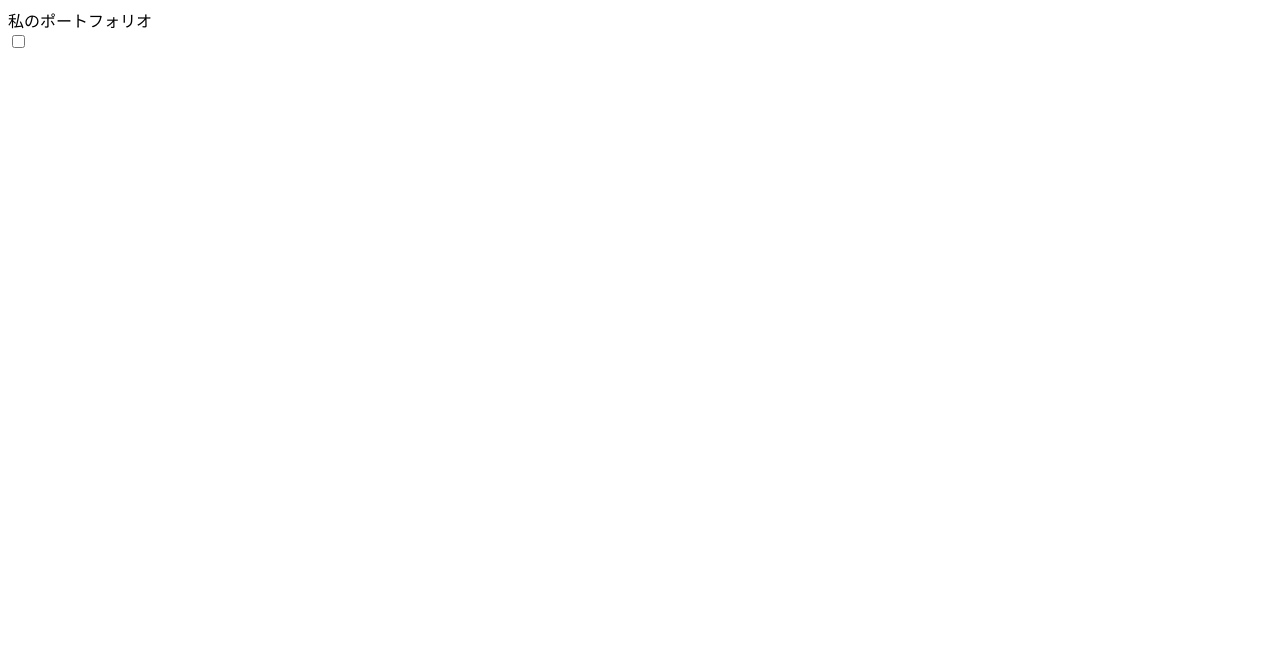
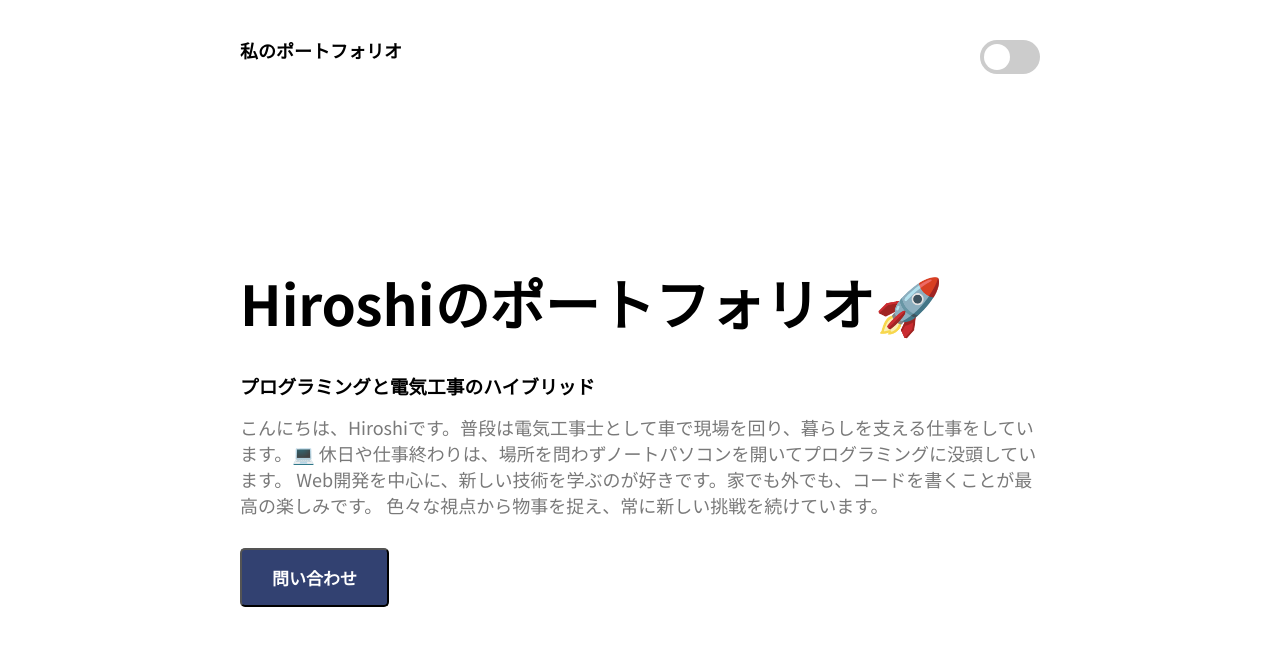
Before and after one commit to fujioka8700/nextjsApp, a Next.js app in the folder src/: page / in a window 1280 px wide. Shown: the top 646 px of the page. Built offline with nearby package versions, Linux system fonts and the light colour scheme.

Commit message:
Change to toggle switch.

```diff
--- a/src/src/app/globals.css
+++ b/src/src/app/globals.css
@@ -1,26 +1,87 @@
-/* @import 'tailwindcss';
+@import url('https://fonts.googleapis.com/css2?family=Noto+Sans+JP:wght@100;300;400;500;700&display=swap');
 
 :root {
-  --background: #ffffff;
-  --foreground: #171717;
+  --color-primary: #000;
+  --color-button: #324171;
+  --color-paragraph: #797979;
+  --color-button-text: rgb(255, 255, 255);
+  --color-background: #fff;
 }
 
-@theme inline {
-  --color-background: var(--background);
-  --color-foreground: var(--foreground);
-  --font-sans: var(--font-geist-sans);
-  --font-mono: var(--font-geist-mono);
-}
-
-@media (prefers-color-scheme: dark) {
-  :root {
-    --background: #0a0a0a;
-    --foreground: #ededed;
-  }
+body.dark-mode {
+  --color-primary: #fff;
+  --color-button: #32ed6a;
+  --color-paragraph: #8a8a8a;
+  --color-button-text: rgb(0, 0, 0);
+  --color-background: #22212b;
 }
 
 body {
-  background: var(--background);
-  color: var(--foreground);
-  font-family: Arial, Helvetica, sans-serif;
-} */
+  font-family: 'Noto Sans JP', sans-serif;
+  background-color: var(--color-background);
+  color: var(--color-primary);
+  font-size: 16px;
+  transition: background-color 0.3s ease, color 0.3s ease;
+}
+
+a {
+  color: var(--color-anchor);
+}
+
+h1,
+h3,
+p {
+  margin: 0;
+  padding: 0;
+}
+
+nav {
+  display: flex;
+  justify-content: space-between;
+}
+
+nav .title {
+  font-style: normal;
+  font-weight: bold;
+  font-size: 18px;
+  line-height: 21px;
+  color: var(--color-primary);
+}
+
+.container {
+  max-width: 800px;
+  margin: 0 auto;
+  margin-top: 2.5rem;
+}
+
+section .content {
+  display: flex;
+  flex-direction: column;
+  align-items: flex-start;
+  justify-content: center;
+  height: 90vh;
+}
+
+section .content h1 {
+  font-size: 55px;
+}
+
+section .content h3 {
+  padding: 30px 0px 15px 0px;
+}
+
+section .content p {
+  font-size: 18px;
+  color: var(--color-paragraph);
+}
+
+.content button {
+  margin-top: 30px;
+  background-color: var(--color-button);
+  border-radius: 5px;
+  color: var(--color-button-text);
+  padding: 15px 30px;
+  font-weight: bold;
+  font-size: 17px;
+  cursor: pointer;
+}
--- a/src/src/app/page.tsx
+++ b/src/src/app/page.tsx
@@ -1,4 +1,35 @@
+'use client';
+
+import { useState, useEffect } from 'react';
+import styles from './styles/toggle.module.css';
+
 export default function Home() {
+  const [isDarkMode, setIsDarkMode] = useState(false);
+
+  // localStorageから初期状態を読み込む
+  useEffect(() => {
+    const savedMode = localStorage.getItem('theme');
+    if (savedMode === 'dark') {
+      setIsDarkMode(true);
+      document.body.classList.add('dark-mode');
+    }
+  }, []);
+
+  // スイッチの切り替えハンドラー
+  const toggleDarkMode = () => {
+    const newMode = !isDarkMode;
+    setIsDarkMode(newMode);
+
+    // bodyのクラスを切り替える
+    if (newMode) {
+      document.body.classList.add('dark-mode');
+      localStorage.setItem('theme', 'dark');
+    } else {
+      document.body.classList.remove('dark-mode');
+      localStorage.setItem('theme', 'light');
+    }
+  };
+
   return (
     <div>
       <div className="container">
@@ -6,16 +37,28 @@ export default function Home() {
           <div className="title">私のポートフォリオ</div>
           <div>
             <form action="#">
-              <label className="switch">
-                <input type="checkbox" />
-                <span className="slider"></span>
+              <label className={styles.switch}>
+                <input
+                  type="checkbox"
+                  checked={isDarkMode}
+                  onChange={toggleDarkMode}
+                />
+                <span className={styles.slider}></span>
               </label>
             </form>
           </div>
         </nav>
         <section>
           <div className="content">
-            <h1></h1>
+            <h1>Hiroshiのポートフォリオ🚀</h1>
+            <h3>プログラミングと電気工事のハイブリッド</h3>
+            <p>
+              こんにちは、Hiroshiです。普段は電気工事士として車で現場を回り、暮らしを支える仕事をしています。💻
+              休日や仕事終わりは、場所を問わずノートパソコンを開いてプログラミングに没頭しています。
+              Web開発を中心に、新しい技術を学ぶのが好きです。家でも外でも、コードを書くことが最高の楽しみです。
+              色々な視点から物事を捉え、常に新しい挑戦を続けています。
+            </p>
+            <button className="primary-btn">問い合わせ</button>
           </div>
         </section>
       </div>
--- /dev/null
+++ b/src/src/app/styles/toggle.module.css
@@ -0,0 +1,59 @@
+/* switch */
+.switch {
+  position: relative;
+  display: inline-block;
+  width: 60px;
+  height: 34px;
+}
+
+.switch input {
+  opacity: 0;
+  width: 0;
+  height: 0;
+}
+
+.slider {
+  position: absolute;
+  cursor: pointer;
+  top: 0;
+  left: 0;
+  right: 0;
+  bottom: 0;
+  background-color: #ccc;
+  -webkit-transition: 0.4s;
+  transition: 0.4s;
+}
+
+.slider:before {
+  position: absolute;
+  content: '';
+  height: 26px;
+  width: 26px;
+  left: 4px;
+  bottom: 4px;
+  background-color: white;
+  -webkit-transition: 0.4s;
+  transition: 0.4s;
+}
+
+input:checked + .slider {
+  background-color: #33f321;
+}
+
+input:focus + .slider {
+  box-shadow: 0 0 1px #33f321;
+}
+
+input:checked + .slider:before {
+  -webkit-transform: translateX(26px);
+  -ms-transform: translateX(26px);
+  transform: translateX(26px);
+}
+
+.slider {
+  border-radius: 34px;
+}
+
+.slider:before {
+  border-radius: 50%;
+}
```
